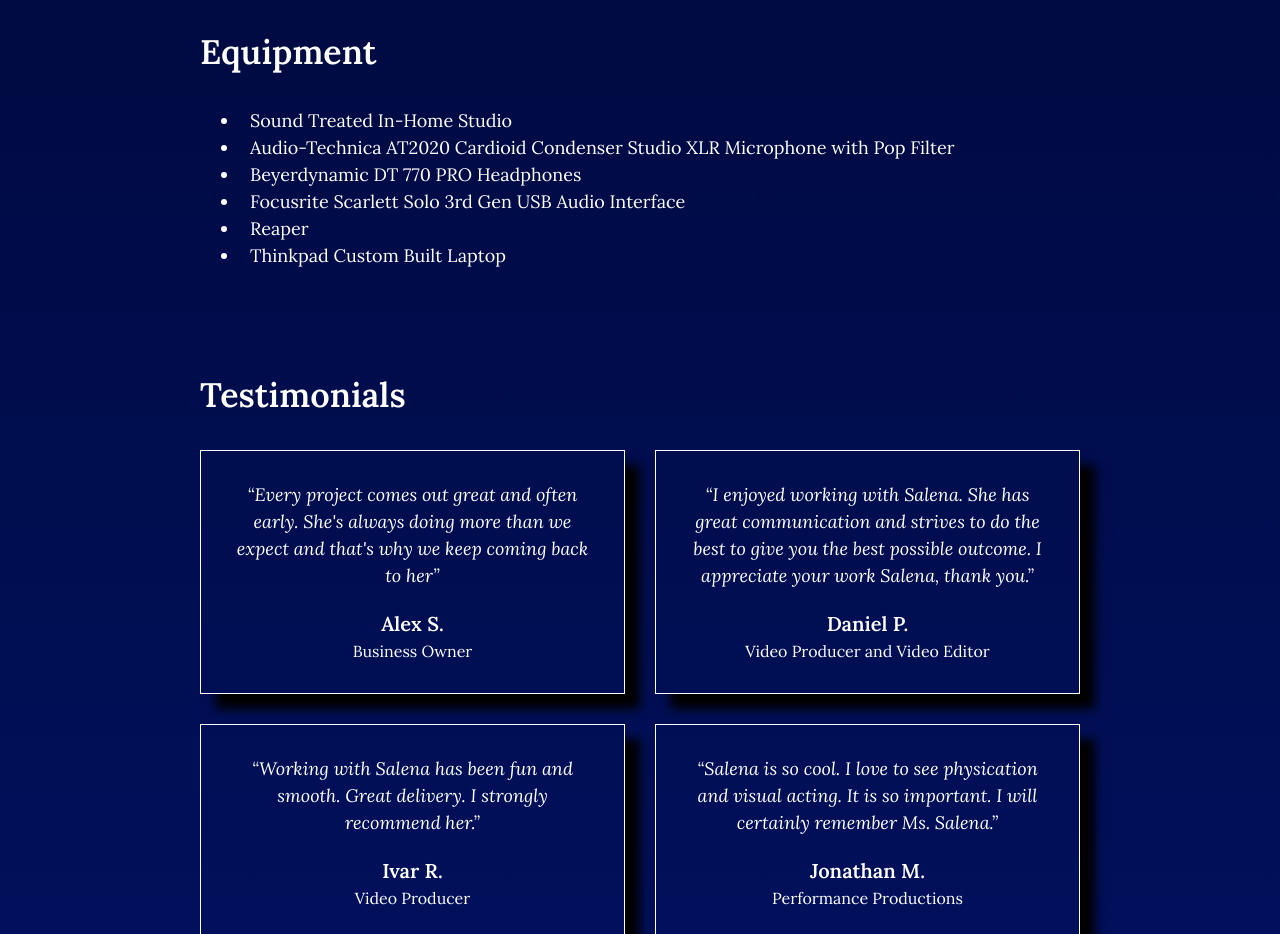
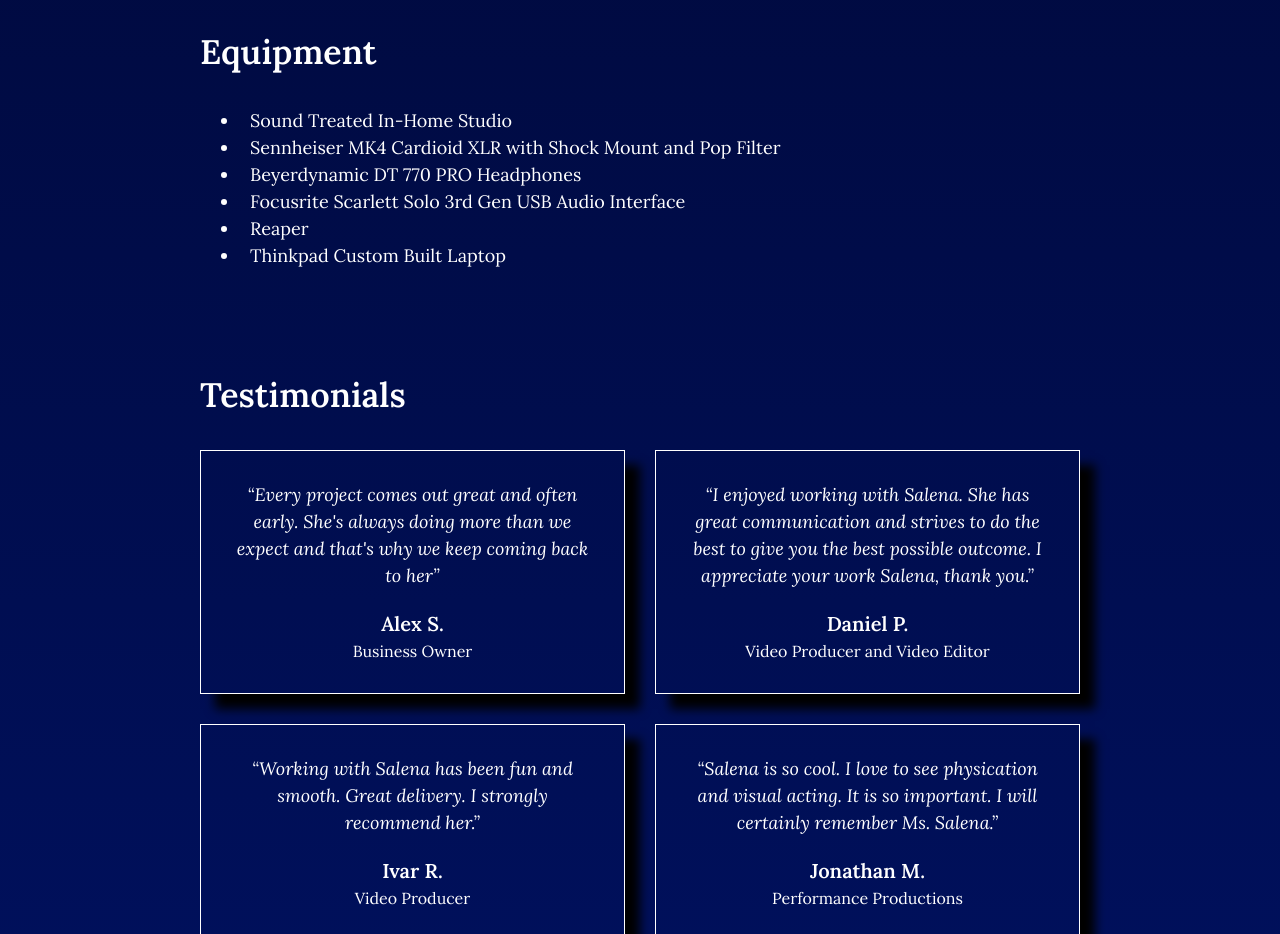
Before and after one commit to tkdguy85/voice-over, a Vue app: page / in a window 1280 px wide. Shown: the part 5260-6194 px from the top of the page. Built offline with nearby package versions, Linux system fonts and the light colour scheme.

Commit message:
Mic update

```diff
--- a/src/components/BioSection.vue
+++ b/src/components/BioSection.vue
@@ -36,7 +36,7 @@
     <h1>Equipment</h1>
     <ul>
       <li>Sound Treated In-Home Studio</li>
-      <li>Audio-Technica AT2020 Cardioid Condenser Studio XLR Microphone with Pop Filter</li>
+      <li>Sennheiser MK4 Cardioid XLR with Shock Mount and Pop Filter</li>
       <li>Beyerdynamic DT 770 PRO Headphones</li>
       <li>Focusrite Scarlett Solo 3rd Gen USB Audio Interface</li>
       <li>Reaper</li>
```
